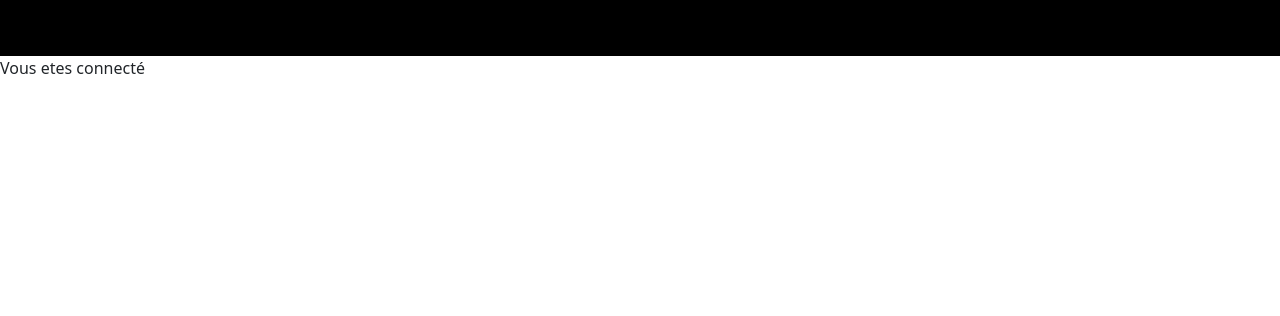
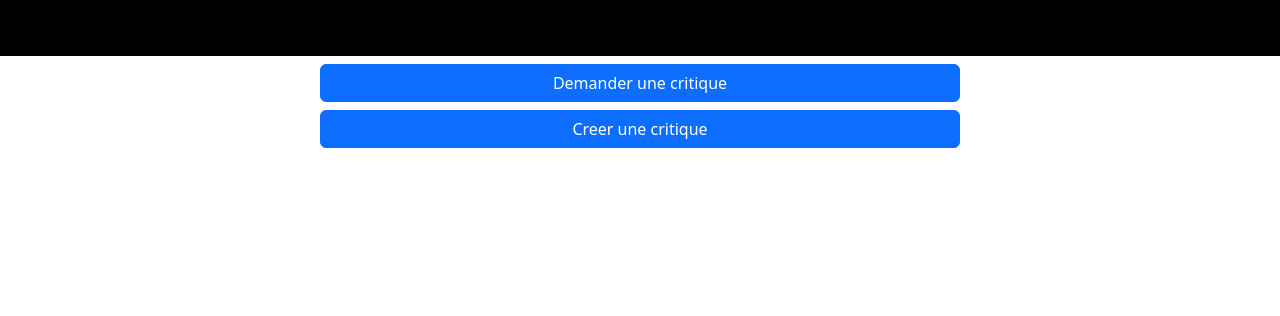
Before and after one commit to Amazigh0895/LITRevu, a Django app: page /blog/home/ in a window 1280 px wide. Shown: the top 316 px of the page. Run offline with Django 4.2, Linux system fonts and the light colour scheme; the visitor is signed in with stand-in values (Sample User, id 1); parts of the project's set-up code (start-up, migrations or seed data) failed here and were passed over; some libraries are stand-ins or nearby versions.

Commit message:
ajout des boutons creation du billet et critique

```diff
--- a/blog/templates/blog/home.html
+++ b/blog/templates/blog/home.html
@@ -1,5 +1,9 @@
 {% extends 'blog/master.html' %}
 {% block title %}Mon blog{% endblock title %}
 {% block content %}
-<p>Vous etes connecté</p>
+<h1></h1>
+<div class="d-grid gap-2 col-6 mx-auto">
+    <a class="btn btn-primary" href="{% url 'ask-for-ticket' %}" role="button">Demander une critique</a>
+    <a class="btn btn-primary" href="{% url 'create-review' %}" role="button">Creer une critique</a>
+</div>
 {% endblock %}
```
